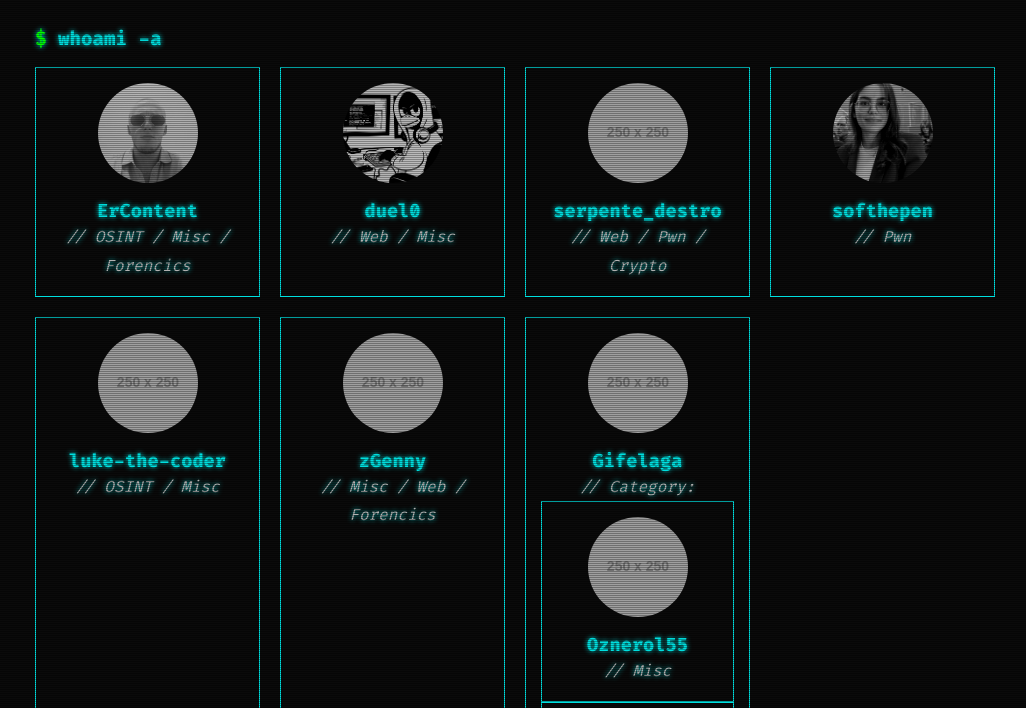
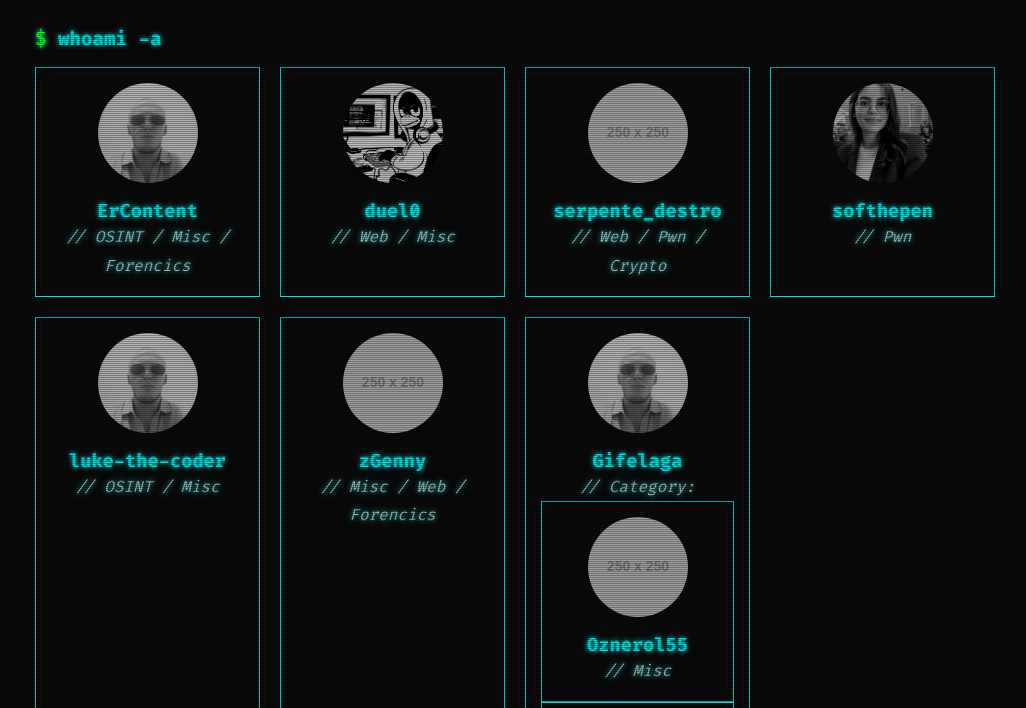
Before and after one commit to napwnli/web, a plain HTML site: page members.html in a window 1280 px wide. Shown: the part 92-800 px from the top of the page, without its empty margins (125-1151 px from the left). Drawn offline with Linux system fonts and the light colour scheme; placeholder pictures from the web are drawn by us.

Commit message:
Update members.html

```diff
--- a/members.html
+++ b/members.html
@@ -64,7 +64,7 @@
                     </div>
                     <!-- Member Card 3 -->
                     <div class="member-card">
-                        <img src="https://via.placeholder.com/250" alt="Member photo" class="terminal-image-effect">
+                        <img src="profiles/ErContent77.jpeg" alt="Member photo" class="terminal-image-effect">
                         <h3>luke-the-coder</h3>
                         <p>// OSINT / Misc</p>
                     </div>
@@ -76,7 +76,7 @@
                     </div>
                     <!-- Member Card 3 -->
                     <div class="member-card">
-                        <img src="https://via.placeholder.com/250" alt="Member photo" class="terminal-image-effect">
+                        <img src="profiles/ErContent77.jpeg" alt="Member photo" class="terminal-image-effect">
                         <h3>Gifelaga</h3>
                         <p>// Category:
                     <!-- Member Card 4 -->
```
